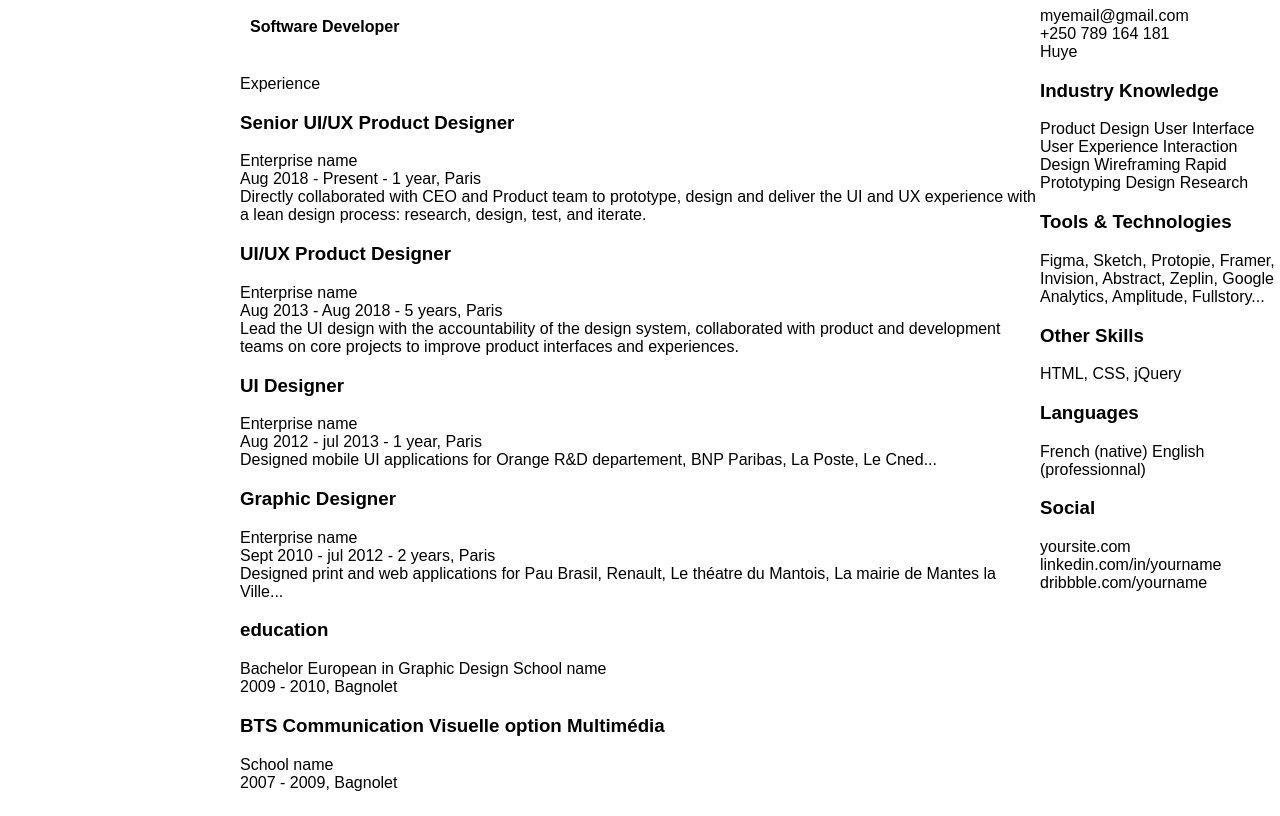
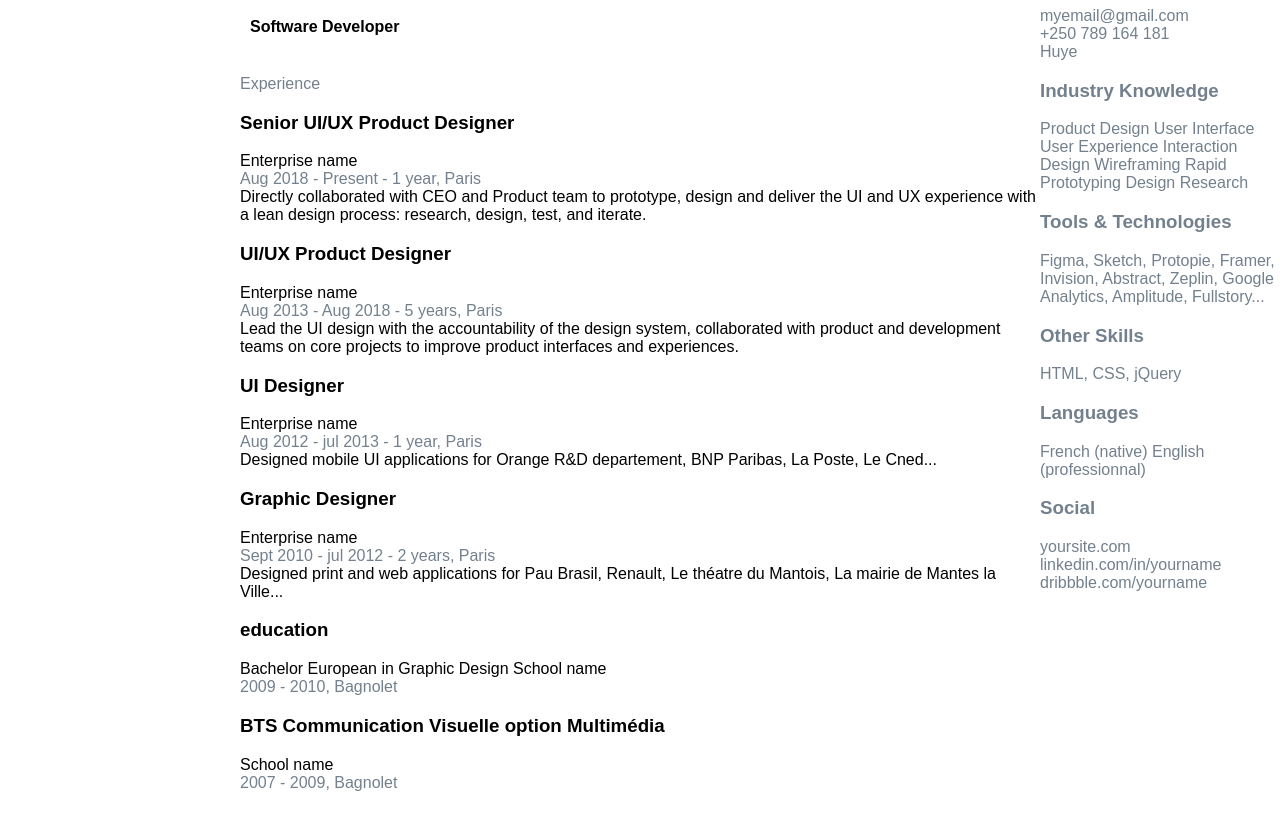
Before and after one commit to HiHeritier/Cv-project, a plain HTML site: page index.html in a window 1280 px wide. Shown: the part 93-909 px from the top of the page. Drawn offline with Linux system fonts and the light colour scheme.

```diff
--- a/style.css
+++ b/style.css
@@ -27,6 +27,7 @@
 
 .rightContainer{
     position: relative;
+    color: #73808D;
 }
 .right{
 
@@ -35,6 +36,26 @@
     background-color: white;
     z-index: 4;
 }
+h7 {
+    color: #73808D;
+}
+p2 {
+    color: #73808D;
+}
+p3{
+    color: #73808D;
+}
+p4 {
+    color: #73808D;
+}
+p5 {
+    color: #73808D;
+}
+p6 {
+    color: #73808D;
+}
+p7 {
+    color: #73808D;
 
 
 
```
